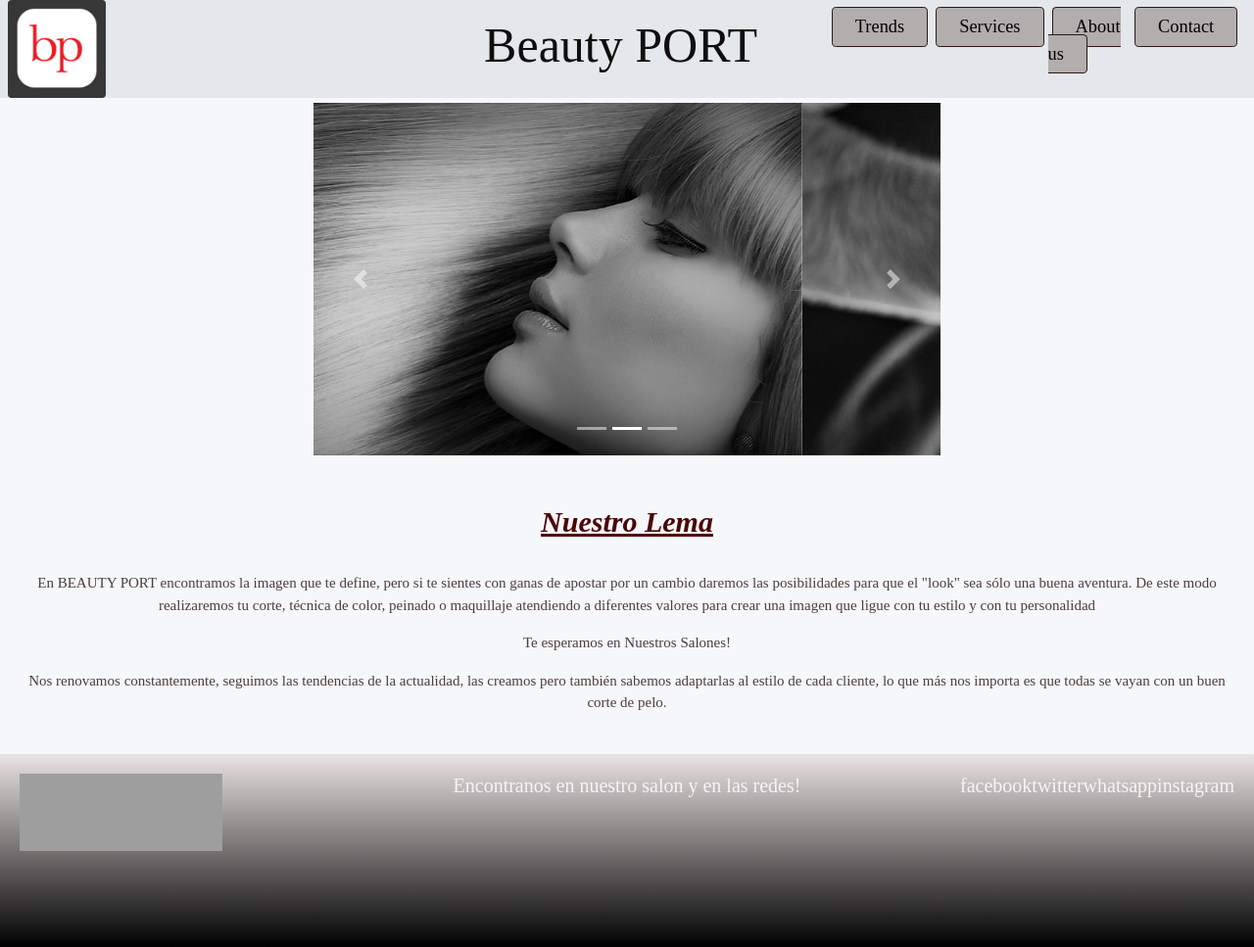
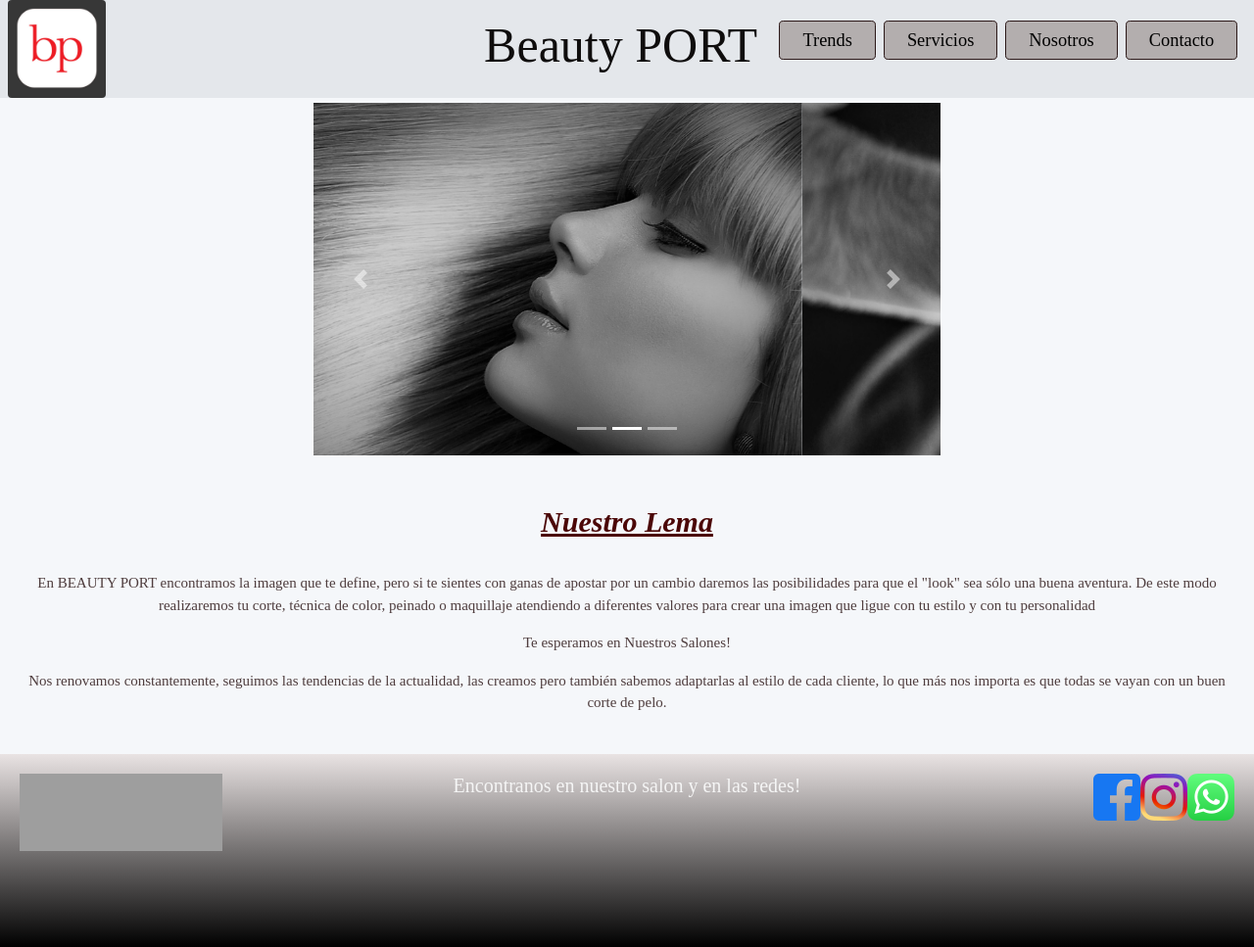
Before and after one commit to magaliorieta/BeautyPORT, a website: page index.html in a window 1280 px wide. Shown: the whole page at 98% size. Drawn offline with nearby package versions, Linux system fonts and the light colour scheme; grey boxes are pictures that could not be loaded; a web font is replaced by a local one.

Commit message:
Update index:footer

```diff
--- a/index.html
+++ b/index.html
@@ -12,6 +12,7 @@
     <link rel="preconnect" href="https://fonts.googleapis.com">
     <link rel="preconnect" href="https://fonts.gstatic.com" crossorigin>
     <link href="https://fonts.googleapis.com/css2?family=Alice&display=swap" rel="stylesheet">
+    <link rel="stylesheet" href="https://cdnjs.cloudflare.com/ajax/libs/font-awesome/4.7.0/css/font-awesome.min.css">
 </head>
 
 <body class="body__background">
@@ -32,9 +33,9 @@
         <nav class="nav">
             <ul>
                 <li><a href="pages/trends.html">Trends</a></li>
-                <li><a href="pages/services.html">Services</a></li>
-                <li><a href="pages/aboutus.html">About us</a></li>
-                <li><a href="pages/contact.html">Contact</a></li>
+                <li><a href="pages/services.html">Servicios</a></li>
+                <li><a href="pages/aboutus.html">Nosotros</a></li>
+                <li><a href="pages/contact.html">Contacto</a></li>
 
             </ul>
         </nav>
@@ -104,11 +105,9 @@
         </article>
 
         <article class="footer__socialmedia">
-            <h5>facebook</h5>
-            <h5>twitter</h5>
-            <h5>whatsapp</h5>
-            <h5>instagram</h5>
-        </article>
+            <a target="_blank" href="https://www.facebook.com/beautyportoficial/"><img src="media/img/fblogo_icon.png"></a>
+            <a target="_blank" href="https://www.instagram.com/beautyportpeluqueria/?hl=es"><img src="media/img/instagramlogo_icon.png"></a>
+            <a target="_blank" href="https://web.whatsapp.com/"><img src="media/img/whatsapplogo_icon.png"></a>
     </footer>
 
     <script src="https://code.jquery.com/jquery-3.2.1.slim.min.js" integrity="sha384-KJ3o2DKtIkvYIK3UENzmM7KCkRr/rE9/Qpg6aAZGJwFDMVNA/GpGFF93hXpG5KkN" crossorigin="anonymous"></script>
```
